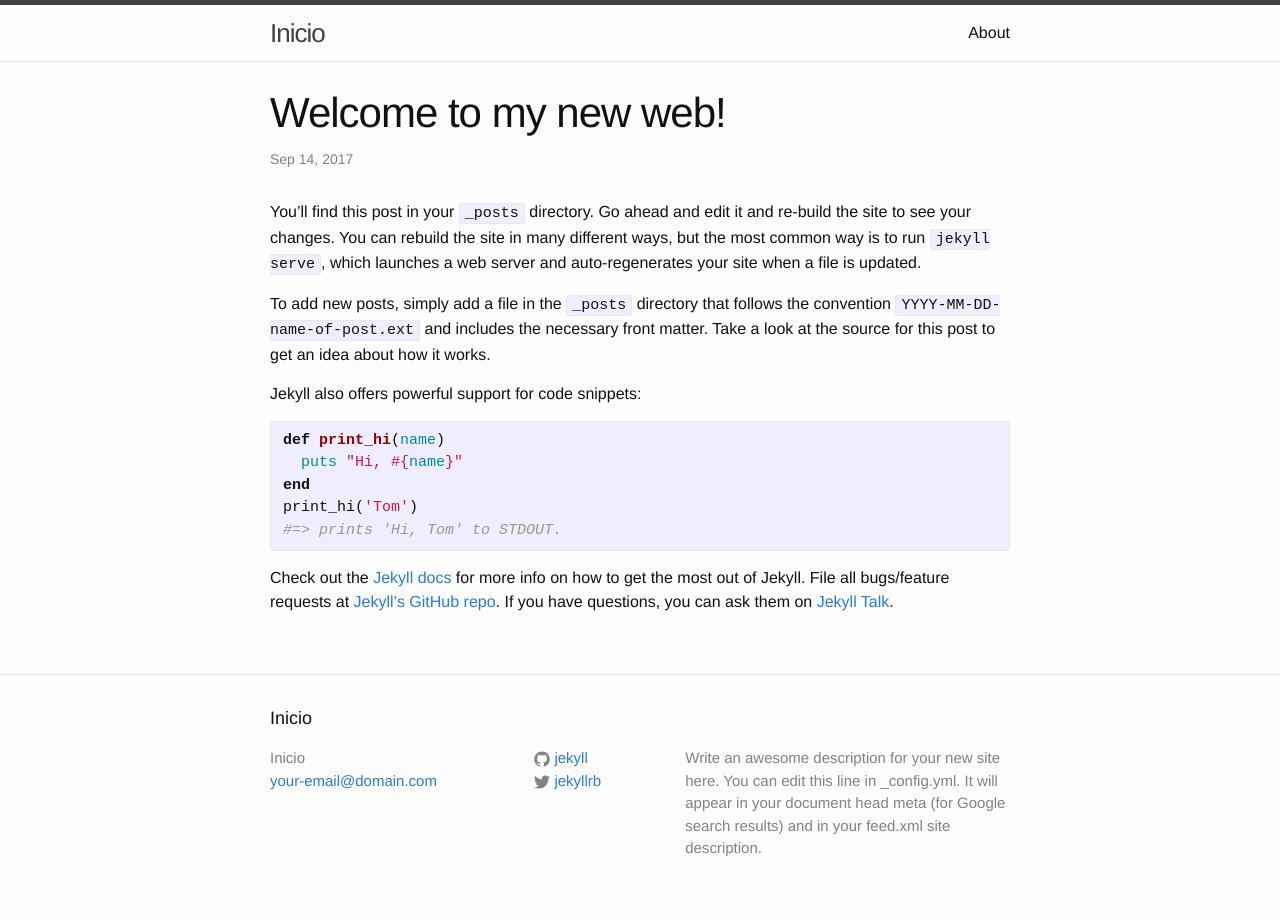
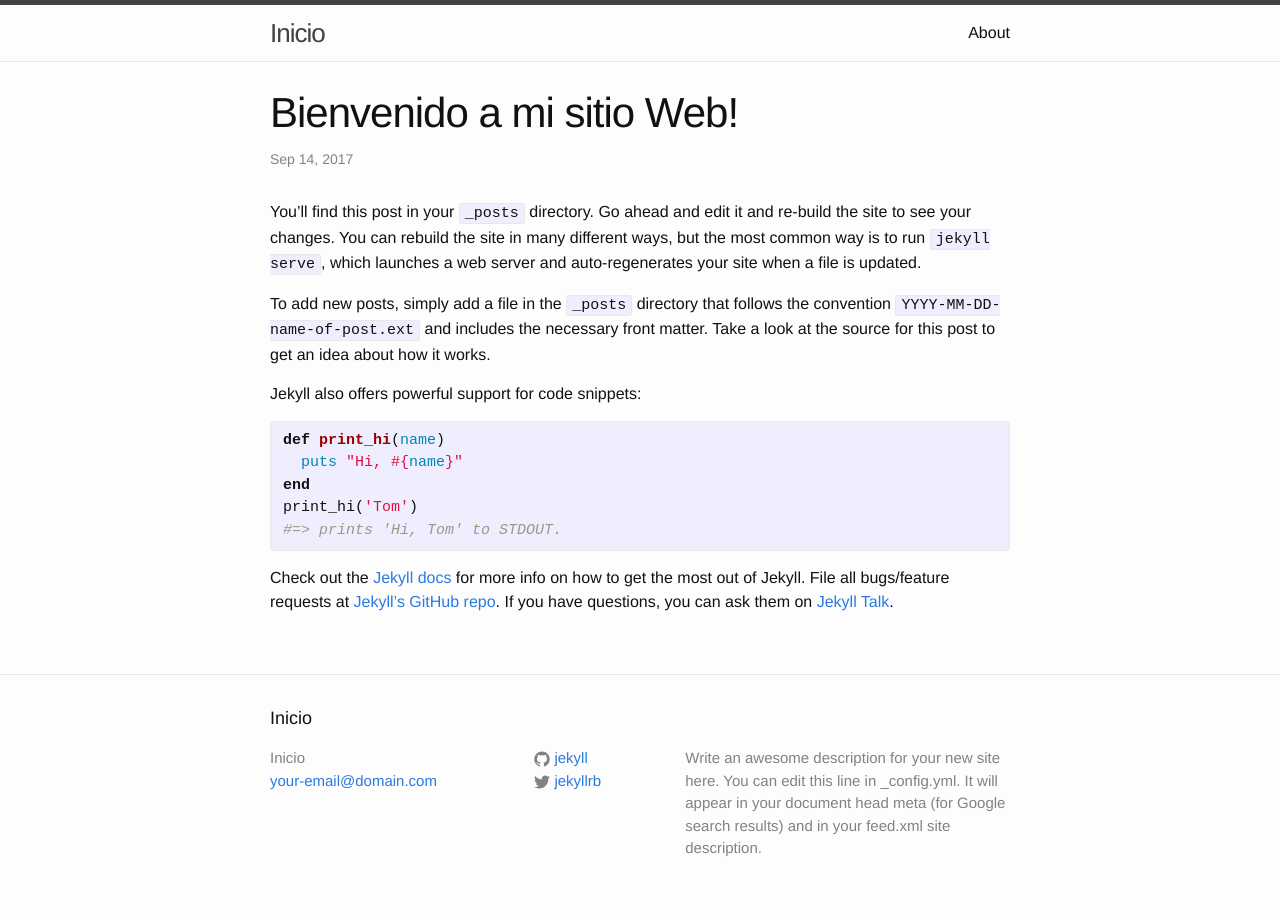
Before and after one commit to frgen/prueba-1, a Jekyll site: the page built from _posts/2017-09-14-welcome-to-jekyll.markdown, in a window 1280 px wide. Built offline with Jekyll 4.4.1, drawn with Linux system fonts in a browser that asks for light colours.

Commit message:
Update 2017-09-14-welcome-to-jekyll.markdown

```diff
--- a/_posts/2017-09-14-welcome-to-jekyll.markdown
+++ b/_posts/2017-09-14-welcome-to-jekyll.markdown
@@ -1,6 +1,6 @@
 ---
 layout: post
-title:  "Welcome to my new web!"
+title:  "Bienvenido a mi sitio Web!"
 date:   2017-09-14 20:38:56 +0000
 categories: jekyll update
 ---
```
